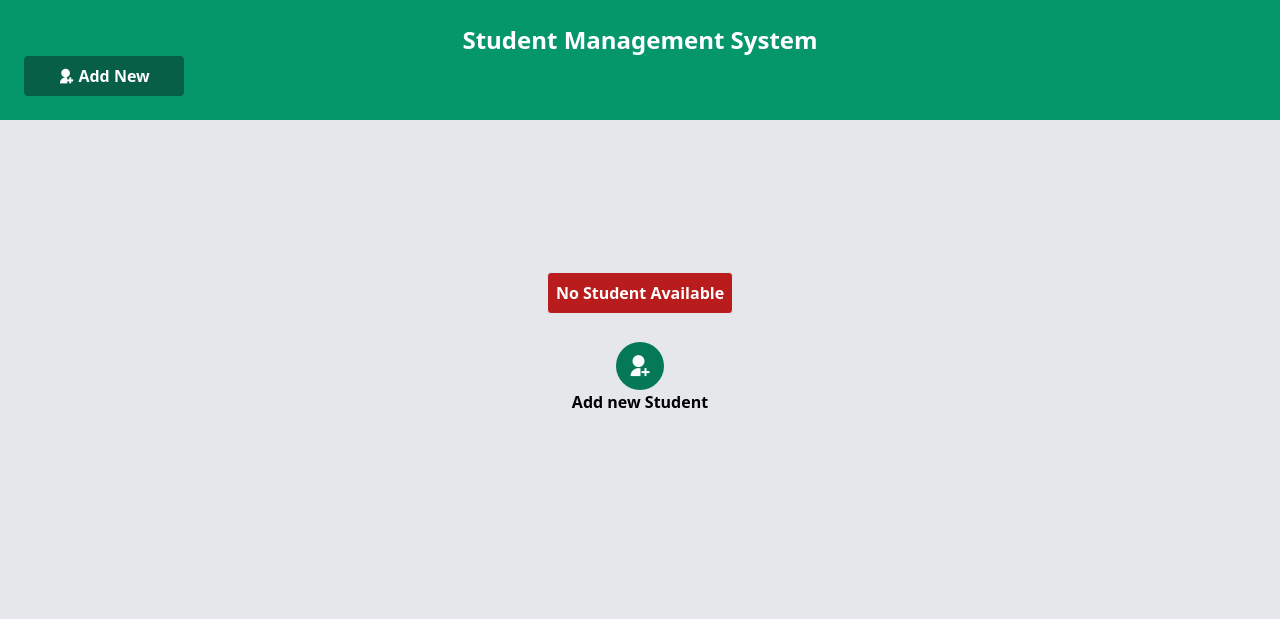
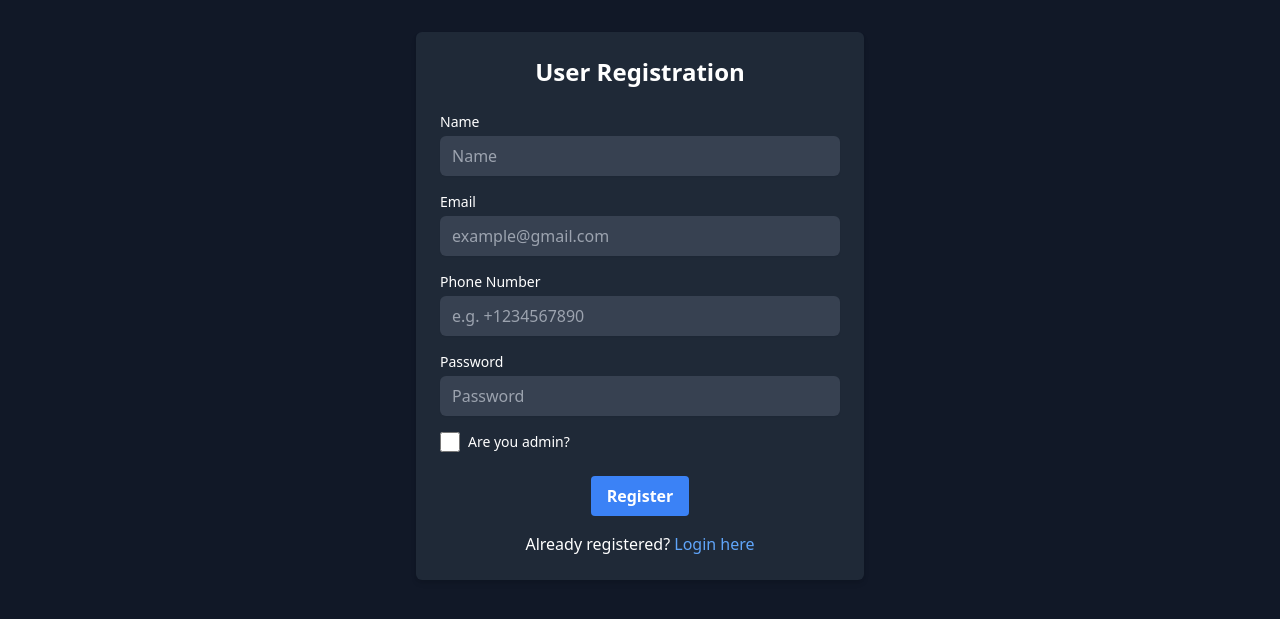
Before and after one commit to Nitesh2-0/Student-Management-System, a Node server app: page / in a window 1280 px wide. Shown: the top 619 px of the page. Run offline with Node 20, Linux system fonts and the light colour scheme; some libraries are stand-ins or nearby versions.

Commit message:
Admin and Student Login and Redirect

```diff
--- a/index.js
+++ b/index.js
@@ -3,6 +3,8 @@ const path = require('path');
 const app = express();
 const PORT = 8080;
 const User = require('./db');
+const Admin = require('./models/admin')
+const session = require('express-session');
 
 app.listen(PORT,()=>{
   console.log(`Server is Running at Port No ::${PORT}`)
@@ -14,35 +16,119 @@ app.use(express.urlencoded({extended:true}));
 app.set('view engine','ejs');
 app.set('views',path.join(__dirname,'views'))
 
-app.get('/', async (req,res) => {
-  try{
-    const users = await User.find({});
-     res.render('index',{title:'Feed Page', text:"Hello i'm from backend.",users});
-  }catch(err){
-    console.error(err);
-    console.log(err);
-  }
+// Configure session middleware
+app.use(session({
+  secret: 'Hurra',
+  resave: false,
+  saveUninitialized: true
+}));
+
+
+app.get('/',(req,res,next) =>{
+  res.render('register')
 })
 
-app.get('/newUser',(req,res) =>{
-  res.render('register');
+app.get('/login',(req,res) =>{
+  res.render('login');
 })
 
-app.post('/newUser/created', async (req,res)=>{
-  const {name,email,mobile,password,gradYear,college} = req.body;
-  try{
-    const newuser = User.create({name:name,email:email,mob:mobile,password:password,college:college,passingYear:gradYear});
-    res.redirect('/');
-  } catch(err){
+/** Register Route Start Here  */
+app.post('/register', async (req, res, next) => {
+  try {
+      let { name, email, phoneNumber, password, isAdmin,idNumber} = req.body;
+      isAdmin = isAdmin === 'on';
+      let isNumberValid = idNumber.startsWith("@TIT85");
+
+      if (isAdmin && isNumberValid) {
+          let admin = await Admin.create({
+              name,
+              email,
+              mob: phoneNumber,
+              password,
+              adminId:idNumber
+          });
+          req.session.idNumber = idNumber;
+          res.redirect('/adminFeed');
+      } else {
+        let user = await User.create({
+          name,
+          email,
+          mob: phoneNumber,
+          password,
+          college:"Technocrats Institue of Technology Bhopal MP",
+          passingYear:"2025",
+          course:"BTech"
+        });
+        res.redirect("/studentFeed");
+      }
+  } catch (err) {
+      console.log("An error occurred:", err);
+      res.status(500).send("An error occurred. Please try again later.");
+  }
+});
+/** Register Route End Here */
+
+/** AdminFeed page Start */
+app.get('/adminFeed', async (req, res) => {
+  try {
+    const adminId = req.session.idNumber;
+    // console.log(adminId);
+
+    if (!adminId) {
+      return res.redirect('/register');
+    }
+
+    const admin = await Admin.find({ adminId: adminId });
+
+    if (!admin) {
+      return res.redirect('/register');
+    }
+
+    const users = await User.find({});
+
+    res.render('adminFeed', { title: 'Feed Page', admin, users });
+  } catch (err) {
     console.error(err);
-    res.status(500).send("Error deleting user");
+    res.status(err.statusCode || 500).send(err.message || 'Internal Server Error');
   }
+});
+/** AdminFeed page End */
+
+/**Student Feed page Start Here */
+app.get('/studentFeed',(req,res) =>{
+  res.render('studentFeed')
 })
+/**Student Feed page Start End */
+
+/** Admin can add Student Here Start */
+app.get('/newStudent',(req,res) =>{
+  res.render('student');
+})
+/** Admin can add Student Here End */
+
+app.post('/newStudent/created', async (req, res) => {
+  const { name, email, mobile, password, passingYear, college,course} = req.body;
+  try {
+      const newUser = await User.create({
+          name: name,
+          email: email,
+          mob: mobile,
+          password: password,
+          college: college,
+          passingYear: passingYear,
+          course : course
+      });
+      res.redirect('/adminFeed');
+  } catch (err) {
+      console.error(err);
+      res.status(500).send("Error creating new user");
+  }
+});
 
 app.get('/delete/:id', async (req, res) => {
   try {
     await User.deleteOne({ _id: req.params.id });
-    res.redirect("/");
+    res.redirect("/adminFeed");
   } catch (error) {
     console.error(error);
     res.status(500).send("Error deleting user");
@@ -58,17 +144,28 @@ app.post('/update/:id', async(req, res) =>{
   let {id} = req.params;
   let {name,email,mobile,password} = req.body;
   let userUpdate = await User.findOneAndUpdate({name,email,mob:mobile,password});
-  res.redirect('/');
+  res.redirect('/adminFeed');
 })
 
-app.get('/user-details/:id', async (req, res) => {
+app.get('/student-details/:id', async (req, res) => {
   try {
       const userDets = await User.findById(req.params.id);
       if (!userDets) {
           res.send('this use does not exist')
       }
-      res.render('userDets',{userDets});
+      res.render('userDets',{userDets,isAdmin:"NO"});
   } catch (error) {
       console.error('Error:', error.message);
   }
 });
+
+//Addmin Details
+app.get('/adminFeed/admin',async (req,res) =>{
+
+  let id = req.session.idNumber;
+
+  let adminData = await Admin.find({adminId:id});
+  console.log(id);
+
+  res.render('adminDets',{title:"Admin",adminData})
+})
--- a/package.json
+++ b/package.json
@@ -13,8 +13,10 @@
   "dependencies": {
     "ejs": "^3.1.9",
     "express": "^4.19.2",
+    "express-session": "^1.18.0",
     "method-override": "^3.0.0",
-    "mongoose": "^8.3.1"
+    "mongoose": "^8.3.1",
+    "session": "^0.1.0"
   },
   "devDependencies": {
     "nodemon": "^3.1.0"
--- a/views/index.ejs
+++ /dev/null
@@ -1,60 +0,0 @@
-<!DOCTYPE html>
-<html lang="en">
-<head>
-    <meta charset="UTF-8">
-    <meta name="viewport" content="width=device-width, initial-scale=1.0">
-    <title>Student Management System</title>
-    <link href="https://cdn.jsdelivr.net/npm/tailwindcss@2.2.19/dist/tailwind.min.css" rel="stylesheet">
-    <link href="https://cdn.jsdelivr.net/npm/remixicon@4.2.0/fonts/remixicon.css" rel="stylesheet">
-</head>
-<body class="bg-gray-200 md:flex">
-    <div class="fixed top-0 w-full p-4 md:p-6 font-bold bg-green-600 text-white">
-        <h1 class="text-center text-2xl">Student Management System</h1>
-        <h1 class="px-7 mt-4 sm:mt-0 py-2 bg-green-800 w-40 text-center rounded"><a href="/newUser"><i class="ri-user-add-fill"></i> Add New</a></h1>
-    </div>
-
-
-    <div class="ml-0 p-1 sm:p-0 mt-4 mt-28 flex flex-col items-center w-full justify-center">
-      <% if (users && users.length > 0) { %>
-      <table class="w-full bg-white shadow-md rounded mb-4">
-          <thead >
-              <tr class="bg-gray-300 text-gray-600 uppercase text-sm leading-normal">
-                  <th class="py-3 px-1 lg:px-16 text-center">S.N</th>
-                  <th class="py-3 px-1 lg:px-16 text-center">Name</th>
-                  <th class="py-3 px-1 hidden lg:table-cell lg:px-16 text-center">Email</th>
-                  <th class="py-3 px-1 hidden lg:table-cell lg:px-16 text-center">Mobile Number</th>
-                  <th class="py-3 px-1 lg:px-16 text-center">Details</th>
-                  <th class="py-3 px-1 hidden lg:table-cell lg:px-16 text-center">Update</th>
-                  <th class="py-3 px-1 hidden lg:table-cell lg:px-16 text-center">Delete</th>
-              </tr>
-          </thead>
-          <tbody class="text-gray-600 text-sm font-light">
-              <% users.forEach((user, index) => { %>
-              <tr class="border-b border-gray-200 hover:bg-gray-100">
-                  <td class="py-3 px-1 lg:px-16 text-center"><%= index + 1 %></td>
-                  <td class="py-3 px-1 lg:px-16 text-center"><%= user.name %></td>
-                  <td class="py-3 px-1 hidden lg:table-cell lg:px-16 text-center"><%= user.email %></td>
-                  <td class="py-3 px-1 hidden lg:table-cell lg:px-16 text-center"><%= user.mob %></td>
-                  <td class="py-3 px-1 lg:px-16 text-center"><a href="/user-details/<%= user._id %>"><i class="ri-eye-line text-blue-500"></i></a></td>
-                  <td class="py-3 px-1 hidden lg:table-cell lg:px-16 text-center"><a href="/edit/<%= user._id %>"><i class="ri-edit-line text-blue-500"></i></a></td>
-                  <td class="py-3 px-1 hidden lg:table-cell lg:px-16 text-center"><a href="/delete/<%= user._id %>"><i class="ri-delete-bin-6-line text-red-500"></i></a></td>
-              </tr>
-              <% }) %>
-          </tbody>
-      </table>
-      <% } else { %>
-        <div class="mt-40  mx-auto flex flex-col items-center justify-center">
-          <h1 class="p-2 bg-red-700 rounded border border-slate-500 text-center text-white font-bold">No Student Available</h1>
-          <a href="/newUser" class="text-center flex flex-col items-center justify-center mt-7">
-              <i class="ri-user-add-fill w-12 flex items-center justify-center h-12 rounded-full bg-green-700 text-white text-2xl"></i>
-              <p class="font-bold">Add new Student</p>
-          </a>
-      </div>
-      <% } %>
-  </div>
-
-    <script src="https://cdn.jsdelivr.net/npm/axios/dist/axios.min.js"></script>
-    <script src="/script.js"></script>
-</body>
-
-</html>
--- a/views/register.ejs
+++ b/views/register.ejs
@@ -3,57 +3,65 @@
 <head>
     <meta charset="UTF-8">
     <meta name="viewport" content="width=device-width, initial-scale=1.0">
-    <title>Registration Form</title>
+    <title>User Registration</title>
     <link href="https://cdn.jsdelivr.net/npm/tailwindcss@2.2.19/dist/tailwind.min.css" rel="stylesheet">
 </head>
-<body class="bg-gray-200 flex justify-center items-center h-screen">
-
-<form action="/newUser/created" method="post" class="bg-white shadow-md rounded-md px-4 pt-6 pb-8 mb-4 w-full max-w-md">
-    <h2 class="text-2xl text-center mb-4">Registration Form</h2>
-    <div class="mb-4">
-        <label for="name" class="block text-gray-700 text-sm font-bold mb-2">Name:</label>
-        <input type="text" id="name" name="name" required
-               class="shadow appearance-none border rounded w-full py-2 px-3 text-gray-700 leading-tight focus:outline-none focus:shadow-outline">
+<body class="bg-gray-900 text-white">
+    <div class="max-w-md mx-auto mt-8 bg-gray-800 shadow-md rounded-md overflow-hidden">
+        <div class="p-6">
+            <h2 class="text-2xl font-semibold mb-6 text-center">User Registration</h2>
+            <form action="/register" method="post" id="registrationForm">
+                <div class="mb-4">
+                    <label for="name" class="block text-sm font-medium text-white">Name</label>
+                    <input type="text" id="name" name="name" class="mt-1 focus:ring-blue-500 focus:border-blue-500 block w-full px-3 py-2 border-gray-600 rounded-md shadow-sm focus:outline-none focus:ring-indigo-500 focus:border-indigo-500 bg-gray-700 text-white" placeholder="Name" required>
+                </div>
+                <!-- Other input fields -->
+                <div class="mb-4">
+                    <label for="email" class="block text-sm font-medium text-white">Email</label>
+                    <input type="email" id="email" name="email" class="mt-1 focus:ring-blue-500 focus:border-blue-500 block w-full px-3 py-2 border-gray-600 rounded-md shadow-sm focus:outline-none focus:ring-indigo-500 focus:border-indigo-500 bg-gray-700 text-white" placeholder="example@gmail.com" required>
+                </div>
+                <div class="mb-4">
+                    <label for="phoneNumber" class="block text-sm font-medium text-white">Phone Number</label>
+                    <input type="tel" id="phoneNumber" name="phoneNumber" class="mt-1 focus:ring-blue-500 focus:border-blue-500 block w-full px-3 py-2 border-gray-600 rounded-md shadow-sm focus:outline-none focus:ring-indigo-500 focus:border-indigo-500 bg-gray-700 text-white" placeholder="e.g. +1234567890" required>
+                </div>
+                <div class="mb-4">
+                    <label for="password" class="block text-sm font-medium text-white">Password</label>
+                    <input type="password" id="password" name="password" class="mt-1 focus:ring-blue-500 focus:border-blue-500 block w-full px-3 py-2 border-gray-600 rounded-md shadow-sm focus:outline-none focus:ring-indigo-500 focus:border-indigo-500 bg-gray-700 text-white" placeholder="Password" required>
+                </div>
+                <!-- Additional input field for ID number -->
+                <div class="mb-4" id="idNumberField" style="display: none;">
+                    <label for="idNumber" class="block text-sm font-medium text-white">ID Number</label>
+                    <input type="text" id="idNumber" name="idNumber" class="mt-1 focus:ring-blue-500 focus:border-blue-500 block w-full px-3 py-2 border-gray-600 rounded-md shadow-sm focus:outline-none focus:ring-indigo-500 focus:border-indigo-500 bg-gray-700 text-white" placeholder="ID Number" >
+                </div>
+                <div class="mb-6">
+                    <label class="flex items-center text-white">
+                        <input type="checkbox" class="form-checkbox h-5 w-5 text-blue-400" name="isAdmin" id="isAdminCheckbox">
+                        <span class="ml-2 text-sm">Are you admin?</span>
+                    </label>
+                </div>
+                <div class="flex items-center justify-center">
+                    <button type="submit" class="bg-blue-500 hover:bg-blue-700 text-white font-bold py-2 px-4 rounded">
+                        Register
+                    </button>
+                </div>
+            </form>
+            <div class="mt-4 text-center text-white">
+                <p>Already registered? <a href="/login" class="text-blue-400 hover:text-blue-300">Login here</a></p>
+            </div>
+        </div>
     </div>
 
-    <div class="mb-4">
-        <label for="email" class="block text-gray-700 text-sm font-bold mb-2">Email:</label>
-        <input type="email" id="email" name="email" required
-               class="shadow appearance-none border rounded w-full py-2 px-3 text-gray-700 leading-tight focus:outline-none focus:shadow-outline">
-    </div>
+    <script>
+        const isAdminCheckbox = document.getElementById('isAdminCheckbox');
+        const idNumberField = document.getElementById('idNumberField');
 
-    <div class="mb-4">
-        <label for="mobile" class="block text-gray-700 text-sm font-bold mb-2">Mobile Number:</label>
-        <input type="tel" id="mobile" name="mobile" pattern="[0-9]{10}" required
-               class="shadow appearance-none border rounded w-full py-2 px-3 text-gray-700 leading-tight focus:outline-none focus:shadow-outline">
-    </div>
-
-    <div class="mb-4">
-        <label for="college" class="block text-gray-700 text-sm font-bold mb-2">College:</label>
-        <input type="text" id="college" name="college" required
-               class="shadow appearance-none border rounded w-full py-2 px-3 text-gray-700 leading-tight focus:outline-none focus:shadow-outline">
-    </div>
-
-    <div class="mb-4">
-        <label for="gradYear" class="block text-gray-700 text-sm font-bold mb-2">Passing Year:</label>
-        <input type="text" id="gradYear" name="gradYear" required
-               class="shadow appearance-none border rounded w-full py-2 px-3 text-gray-700 leading-tight focus:outline-none focus:shadow-outline">
-    </div>
-
-
-    <div class="mb-4">
-        <label for="password" class="block text-gray-700 text-sm font-bold mb-2">Password:</label>
-        <input type="password" id="password" name="password" required
-               class="shadow appearance-none border rounded w-full py-2 px-3 text-gray-700 leading-tight focus:outline-none focus:shadow-outline">
-    </div>
-
-    <div class="flex items-center justify-between">
-        <input type="submit" value="Submit" class="bg-green-500 hover:bg-green-700 text-white font-bold py-2 px-4 rounded focus:outline-none focus:shadow-outline">
-        <a href="/" class="text-gray-600 hover:text-gray-800">Go Back</a>
-    </div>
-
-
-</form>
-
+        isAdminCheckbox.addEventListener('change', function() {
+            if (this.checked) {
+                idNumberField.style.display = 'block';
+            } else {
+                idNumberField.style.display = 'none';
+            }
+        });
+    </script>
 </body>
 </html>
```
Also changed, not shown: db.js (+7 -3 lines), models/admin.js (added, +34 -0 lines), views/adminDets.ejs (added, +39 -0 lines), views/adminFeed.ejs (added, +71 -0 lines), views/login.ejs (added, +34 -0 lines), views/student.ejs (added, +117 -0 lines), views/studentFeed.ejs (added, +11 -0 lines), views/userDets.ejs (+16 -6 lines), 1 other file.
